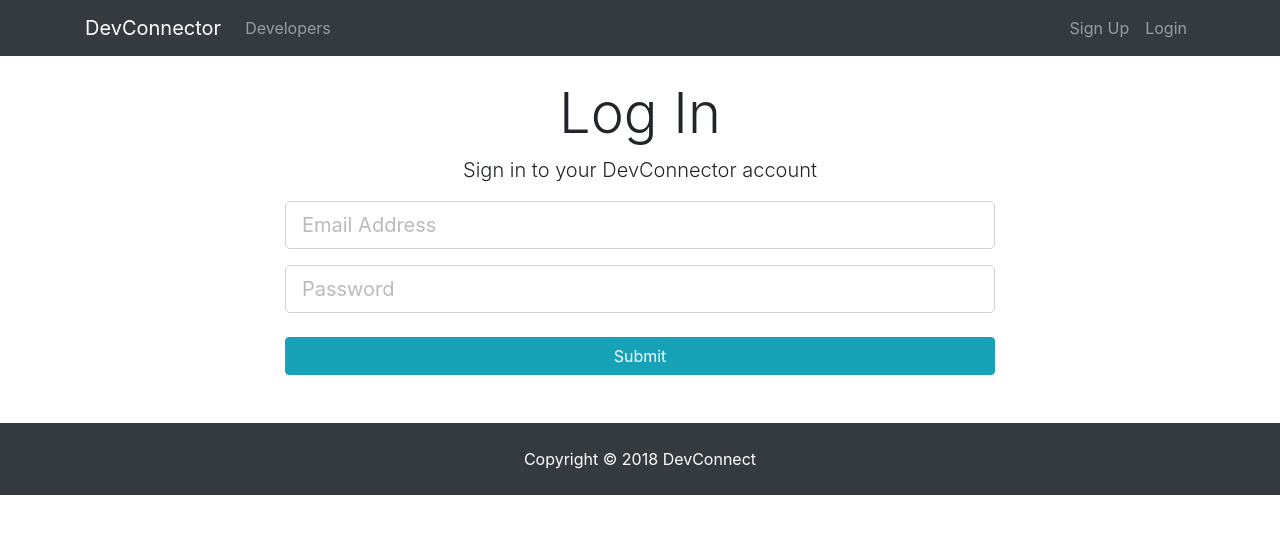
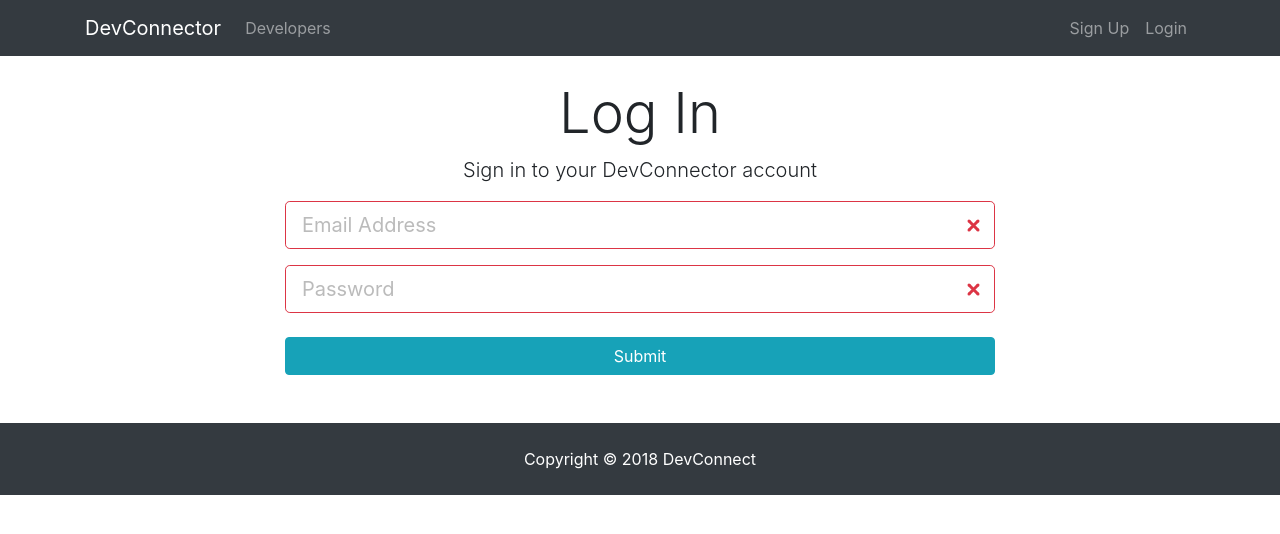
Before and after one commit to dgcohen/dev-connect, a React (Create React App) app in the folder client/: page /login in a window 1280 px wide. Shown: the top 534 px of the page. Built offline with nearby package versions, Linux system fonts and the light colour scheme.

Commit message:
Abstract TextFieldGroup field

```diff
--- a/client/src/App.js
+++ b/client/src/App.js
@@ -2,7 +2,7 @@ import React, { Component } from "react";
 import { BrowserRouter as Router, Route } from "react-router-dom";
 import jwt_decode from "jwt-decode";
 import setAuthToken from "./utils/setAuthToken";
-import { setCurrentUser } from "./actions/authActions";
+import { setCurrentUser, logoutUser } from "./actions/authActions";
 
 import { Provider } from "react-redux";
 import store from "./store";
@@ -19,11 +19,22 @@ import "./App.css";
 if (localStorage.jwtToken) {
   // Set auth token header auth
   setAuthToken(localStorage.jwtToken);
-
   // Decode token and get user info and exp
   const decoded = jwt_decode(localStorage.jwtToken);
   // Set user and isAuthenticated
   store.dispatch(setCurrentUser(decoded));
+
+  // Check for expired token
+  const currentTime = Date.now() / 1000;
+
+  if (decoded.exp < currentTime) {
+    // Logout user
+    store.dispatch(logoutUser());
+
+    // TODO clear current profile
+    // Redirect to login
+    window.location.href = "/login";
+  }
 }
 
 class App extends Component {
--- a/client/src/actions/authActions.js
+++ b/client/src/actions/authActions.js
@@ -51,3 +51,14 @@ export const setCurrentUser = decoded => {
     payload: decoded
   };
 };
+
+// Log user out
+export const logoutUser = () => dispatch => {
+  // Remove token from localStorage
+  localStorage.removeItem('jwt-token');
+  // Remove auth header for future requests
+  setAuthToken(false);
+
+  // Set current user to {} which will set isAuthenticated to false
+  dispatch(setCurrentUser({}));
+}
--- a/client/src/components/auth/Login.js
+++ b/client/src/components/auth/Login.js
@@ -3,6 +3,7 @@ import PropTypes from "prop-types";
 import { connect } from "react-redux";
 import classnames from "classnames";
 import { loginUser } from "../../actions/authActions";
+import TextFieldGroup from "../common/TextFieldGroup";
 
 class Login extends Component {
   constructor() {
@@ -15,6 +16,11 @@ class Login extends Component {
 
     this.onChange = this.onChange.bind(this);
     this.onSubmit = this.onSubmit.bind(this);
+  }
+  componentDidMount() {
+    if (this.props.auth.isAuthenticated) {
+      this.props.history.push("/dashboard");
+    }
   }
   componentWillReceiveProps(nextProps) {
     if (nextProps.auth.isAuthenticated) {
@@ -51,36 +57,23 @@ class Login extends Component {
                 Sign in to your DevConnector account
               </p>
               <form onSubmit={this.onSubmit}>
-                <div className="form-group">
-                  <input
-                    type="email"
-                    className={classnames("form-control form-control-lg", {
-                      "is-invalid": errors.email
-                    })}
+                <TextFieldGroup
                   placeholder="Email Address"
                   name="email"
+                  type="email"
                   value={this.state.email}
                   onChange={this.onChange}
+                  error={errors.email}
                 />
-                  {errors.email && (
-                    <div className="invalid-feedback">{errors.email}</div>
-                  )}
-                </div>
-                <div className="form-group">
-                  <input
-                    type="password"
-                    className={classnames("form-control form-control-lg", {
-                      "is-invalid": errors.password
-                    })}
+
+                <TextFieldGroup
                   placeholder="Password"
                   name="password"
+                  type="password"
                   value={this.state.password}
                   onChange={this.onChange}
+                  error={errors.password}
                 />
-                  {errors.password && (
-                    <div className="invalid-feedback">{errors.password}</div>
-                  )}
-                </div>
                 <input type="submit" className="btn btn-info btn-block mt-4" />
               </form>
             </div>
--- a/client/src/components/auth/Register.js
+++ b/client/src/components/auth/Register.js
@@ -21,6 +21,12 @@ class Register extends Component {
   }
   onChange(e) {
     this.setState({ [e.target.name]: e.target.value });
+  }
+
+  componentDidMount() {
+    if (this.props.auth.isAuthenticated) {
+      this.props.history.push("/dashboard");
+    }
   }
 
   componentWillReceiveProps(nextProps) {
--- /dev/null
+++ b/client/src/components/common/TextFieldGroup.js
@@ -0,0 +1,50 @@
+import React from "react";
+import classnames from "classnames";
+import PropTypes from "prop-types";
+
+const TextFieldGroup = ({
+  name,
+  placeholder,
+  value,
+  label,
+  error,
+  info,
+  type,
+  onChange,
+  disabled
+}) => {
+  return (
+    <div className="form-group">
+      <input
+        type={type}
+        className={classnames("form-control form-control-lg", {
+          "is-invalid": { error }
+        })}
+        placeholder={placeholder}
+        name={name}
+        value={value}
+        onChange={onChange}
+        disabled={disabled}
+      />
+      {info && <small className="form-text text-muted">{info}</small>}
+      {error && <div className="invalid-feedback">{error}</div>}
+    </div>
+  );
+};
+
+TextFieldGroup.propTypes = {
+  name: PropTypes.string.isRequired,
+  placeholder: PropTypes.string,
+  value: PropTypes.string.isRequired,
+  error: PropTypes.string,
+  info: PropTypes.string,
+  types: PropTypes.string.isRequired,
+  onChange: PropTypes.func.isRequired,
+  disabled: PropTypes.string
+};
+
+TextFieldGroup.defaultProps = {
+  type: "text"
+};
+
+export default TextFieldGroup;
--- a/client/src/components/layout/Landing.js
+++ b/client/src/components/layout/Landing.js
@@ -1,7 +1,16 @@
 import React, { Component } from "react";
 import { Link } from "react-router-dom";
+import { PropTypes } from "prop-types";
+import { connect } from "react-redux";
 
 class Landing extends Component {
+
+  componentDidMount() {
+    if (this.props.auth.isAuthenticated) {
+      this.props.history.push("/dashboard");
+    }
+  }
+
   render() {
     return (
       <div className="landing">
@@ -31,4 +40,12 @@ class Landing extends Component {
   }
 }
 
-export default Landing;
+Landing.propTypes = {
+  auth: PropTypes.object.isRequired
+}
+
+const mapStateToProps = (state) => ({
+  auth: state.auth
+});
+
+export default connect(mapStateToProps)(Landing);
--- a/client/src/components/layout/Navbar.js
+++ b/client/src/components/layout/Navbar.js
@@ -1,8 +1,49 @@
 import React, { Component } from "react";
 import { Link } from "react-router-dom";
+import PropTypes from "prop-types";
+import { connect } from "react-redux";
+import { logoutUser } from "../../actions/authActions";
 
 class Navbar extends Component {
+  onLogoutClick(e) {
+    e.preventDefault();
+    this.props.logoutUser();
+  }
   render() {
+    const { isAuthenticated, user } = this.props.auth;
+
+    const authLinks = (
+      <ul className="navbar-nav ml-auto">
+        <li className="nav-item">
+          <button onClick={this.onLogoutClick.bind(this)} className="nav-link">
+            <img
+              className="rounded-circle"
+              src={user.avatar}
+              alt="User profile"
+              style={{ width: "25px", marginRight: "5px" }}
+              title="You must have a Gravatar connected to your email to display an image"
+            />{" "}
+            Logout
+          </button>
+        </li>
+      </ul>
+    );
+
+    const guestLinks = (
+      <ul className="navbar-nav ml-auto">
+        <li className="nav-item">
+          <Link className="nav-link" to="/register">
+            Sign Up
+          </Link>
+        </li>
+        <li className="nav-item">
+          <Link className="nav-link" to="/login">
+            Login
+          </Link>
+        </li>
+      </ul>
+    );
+
     return (
       <nav className="navbar navbar-expand-sm navbar-dark bg-dark mb-4">
         <div className="container">
@@ -27,19 +68,7 @@ class Navbar extends Component {
                 </Link>
               </li>
             </ul>
-
-            <ul className="navbar-nav ml-auto">
-              <li className="nav-item">
-                <Link className="nav-link" to="/register">
-                  Sign Up
-                </Link>
-              </li>
-              <li className="nav-item">
-                <Link className="nav-link" to="/login">
-                  Login
-                </Link>
-              </li>
-            </ul>
+            {isAuthenticated ? authLinks : guestLinks}
           </div>
         </div>
       </nav>
@@ -47,4 +76,16 @@ class Navbar extends Component {
   }
 }
 
-export default Navbar;
+Navbar.propTypes = {
+  logoutUser: PropTypes.func.isRequired,
+  auth: PropTypes.object.isRequired
+};
+
+const mapStateToProps = state => ({
+  auth: state.auth
+});
+
+export default connect(
+  mapStateToProps,
+  { logoutUser }
+)(Navbar);
--- a/client/src/reducers/authReducer.js
+++ b/client/src/reducers/authReducer.js
@@ -11,7 +11,8 @@ export default function(state = initialState, action) {
     case SET_CURRENT_USER:
       return {
         ...state,
-        isAuthenticated: !isEmpty(action.payload)
+        isAuthenticated: !isEmpty(action.payload),
+        user: action.payload
       };
     default:
       return state;
```
Lines whose indentation alone changed are shown as unchanged.
